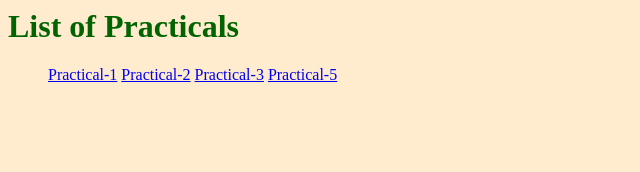
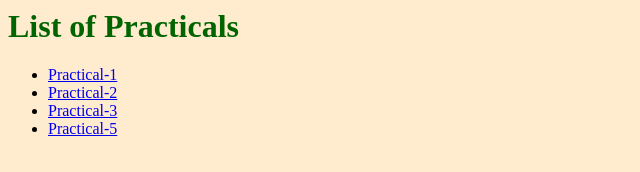
Before and after one commit to Utkarshg25/Fullstack_2021, a plain HTML site: page index.html in a window 1280 px wide. Shown: the whole page, without its empty margins (0-640 px from the left). Drawn offline with Linux system fonts and the light colour scheme.

Commit message:
changes update

```diff
--- a/index.html
+++ b/index.html
@@ -19,11 +19,10 @@
 
     <h1>List of Practicals</h1>
       <ul type="decimal">
-        <a href="./pages/practical1.html">Practical-1</a>
-
-        <a href="./pages/practical2.html">Practical-2</a>
-        <a href="./pages/practical3.html">Practical-3</a>
-        <a href="./pages/practical5.html">Practical-5</a>
+        <li><a href="./pages/practical1.html">Practical-1</a></li>
+        <li><a href="./pages/practical2.html">Practical-2</a></li>
+        <li><a href="./pages/practical3.html">Practical-3</a></li>
+        <li><a href="./pages/practical5.html">Practical-5</a></li>
       </ul>
 
   </body>
```
